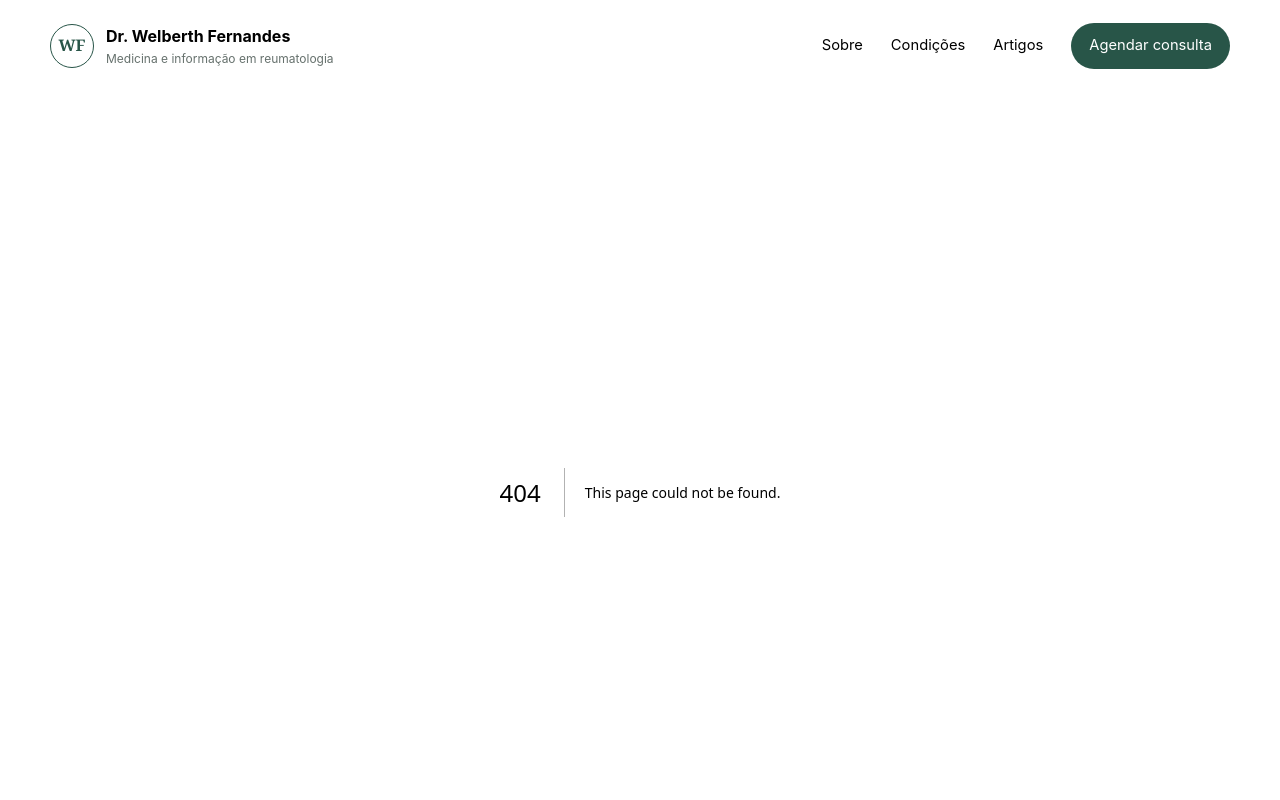
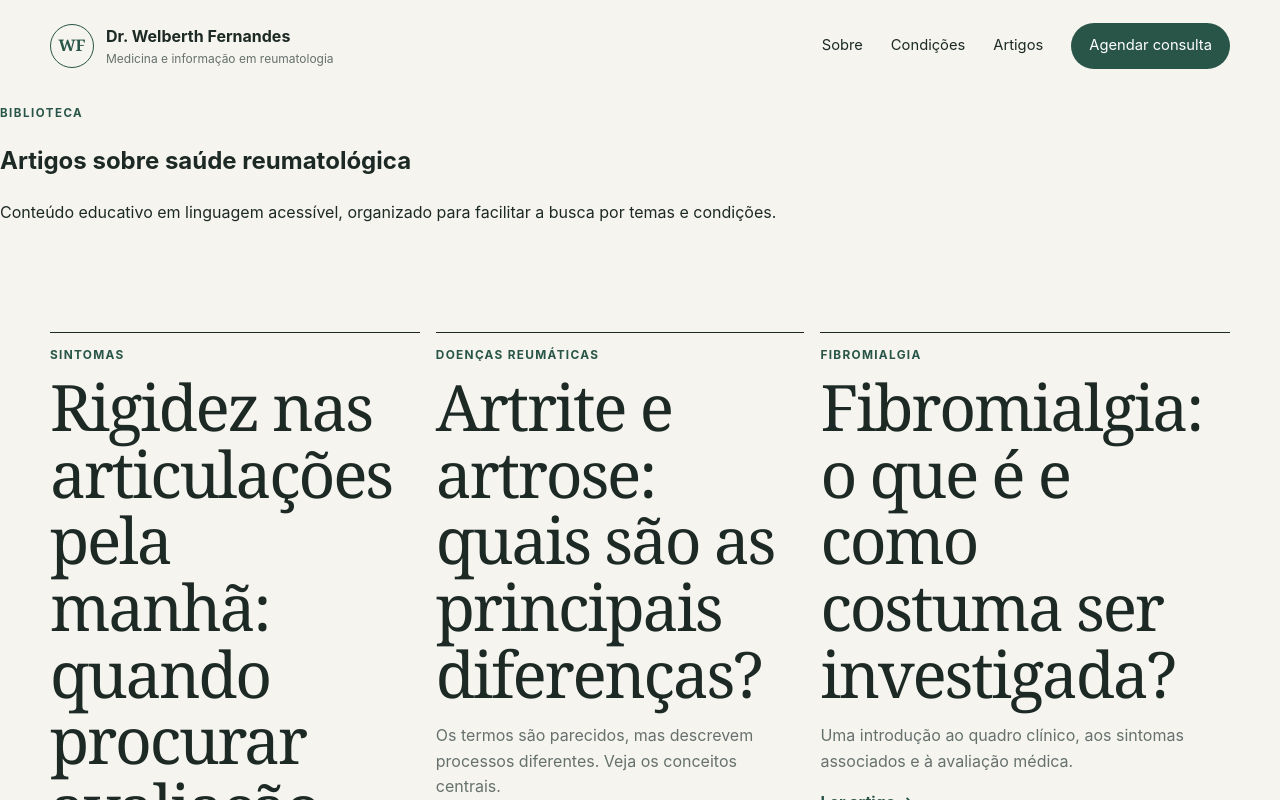
Before and after one commit to Zoqvera/Dr.-Welberth, a Next.js app: page /artigos in a window 1280 px wide. Before the commit this address had no page. Shown: the top 800 px of the page. Built offline with nearby package versions, Linux system fonts and the light colour scheme.

Commit message:
Add articles index page

```diff
--- /dev/null
+++ b/app/artigos/page.tsx
@@ -0,0 +1,35 @@
+import type { Metadata } from "next";
+import Link from "next/link";
+import { articles } from "../content";
+
+export const metadata: Metadata = {
+  title: "Artigos",
+  description: "Artigos educativos sobre sintomas, doenças reumáticas e cuidados em saúde.",
+};
+
+export default function ArtigosPage() {
+  return (
+    <main className="inner-page">
+      <section className="page-hero compact">
+        <p className="eyebrow">Biblioteca</p>
+        <h1>Artigos sobre saúde reumatológica</h1>
+        <p className="lead">
+          Conteúdo educativo em linguagem acessível, organizado para facilitar a busca por temas e condições.
+        </p>
+      </section>
+
+      <section className="section flush-top">
+        <div className="article-list">
+          {articles.map((article) => (
+            <article key={article.slug}>
+              <span>{article.category}</span>
+              <h2>{article.title}</h2>
+              <p>{article.excerpt}</p>
+              <Link href={`/artigos/${article.slug}`}>Ler artigo →</Link>
+            </article>
+          ))}
+        </div>
+      </section>
+    </main>
+  );
+}
```
